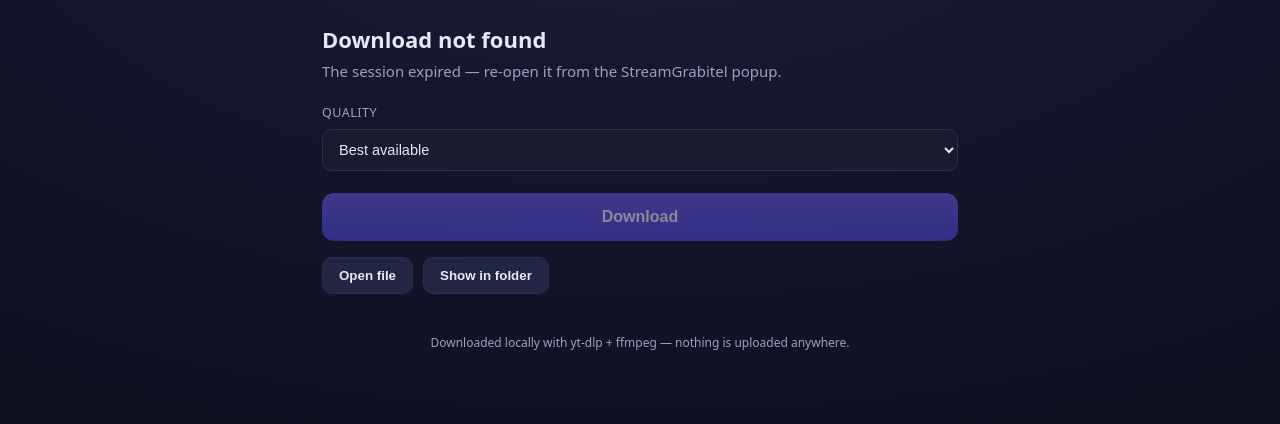
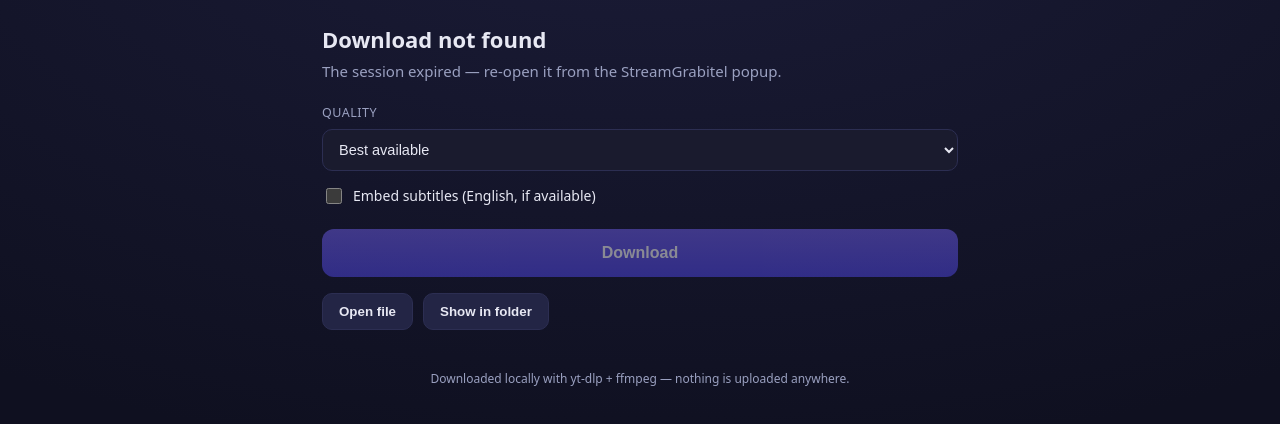
Before and after one commit to razreshitel/streamgrabitel, a website with bundled scripts: page src/downloader/downloader.html in a window 1280 px wide. Shown: the part 54-478 px from the top of the page. Built offline with nearby package versions, Linux system fonts and the light colour scheme; some packages are replaced by stand-ins of ours.

Commit message:
Add optional subtitle embedding

```diff
--- a/src/downloader/downloader.css
+++ b/src/downloader/downloader.css
@@ -132,6 +132,19 @@ h1 {
 .fileinfo {
   color: var(--muted);
 }
+.check {
+  display: flex;
+  align-items: center;
+  gap: 8px;
+  color: var(--text);
+  font-size: 14px;
+  cursor: pointer;
+}
+.check input {
+  width: 16px;
+  height: 16px;
+  accent-color: var(--accent);
+}
 
 .go {
   width: 100%;
--- a/src/downloader/downloader.html
+++ b/src/downloader/downloader.html
@@ -33,6 +33,7 @@
             <option value="audio">Audio only (mp3)</option>
           </select>
         </div>
+        <label class="check"><input type="checkbox" id="subs" /> Embed subtitles (English, if available)</label>
       </section>
 
       <button id="go" class="go" disabled>Download</button>
--- a/src/downloader/downloader.js
+++ b/src/downloader/downloader.js
@@ -166,7 +166,7 @@ function start() {
     else fail(`Helper disconnected${err ? `: ${err}` : ''}.`);
   });
 
-  port.postMessage({ action: 'download', url: item.url, quality: qualityEl.value });
+  port.postMessage({ action: 'download', url: item.url, quality: qualityEl.value, subs: $('subs').checked });
 
   go.textContent = 'Cancel';
   go.disabled = false;
@@ -297,7 +297,7 @@ function cleanup() {
 }
 
 function setControlsDisabled(disabled) {
-  for (const s of optionsEl.querySelectorAll('select')) s.disabled = disabled;
+  for (const s of optionsEl.querySelectorAll('select, input')) s.disabled = disabled;
 }
 
 function endRun() {
--- a/src/native-host/host.js
+++ b/src/native-host/host.js
@@ -277,6 +277,9 @@ function download(msg) {
     '%(title).180B [%(id)s].%(ext)s',
     ...qualityArgs(msg.quality),
   ];
+  if (msg.subs && msg.quality !== 'audio') {
+    args.push('--embed-subs', '--write-auto-subs', '--sub-langs', 'en.*,en');
+  }
   if (FFMPEG_DIR) args.push('--ffmpeg-location', FFMPEG_DIR);
   args.push(...jsRuntimeArgs());
   args.push('--', url); // end-of-options: never treat the URL as a flag
```
